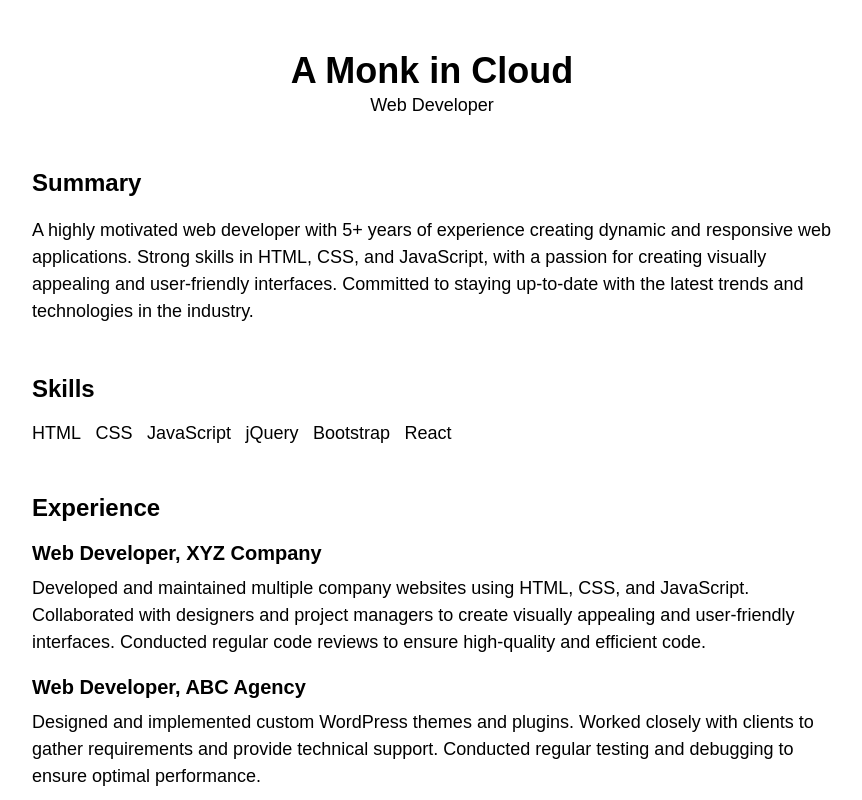
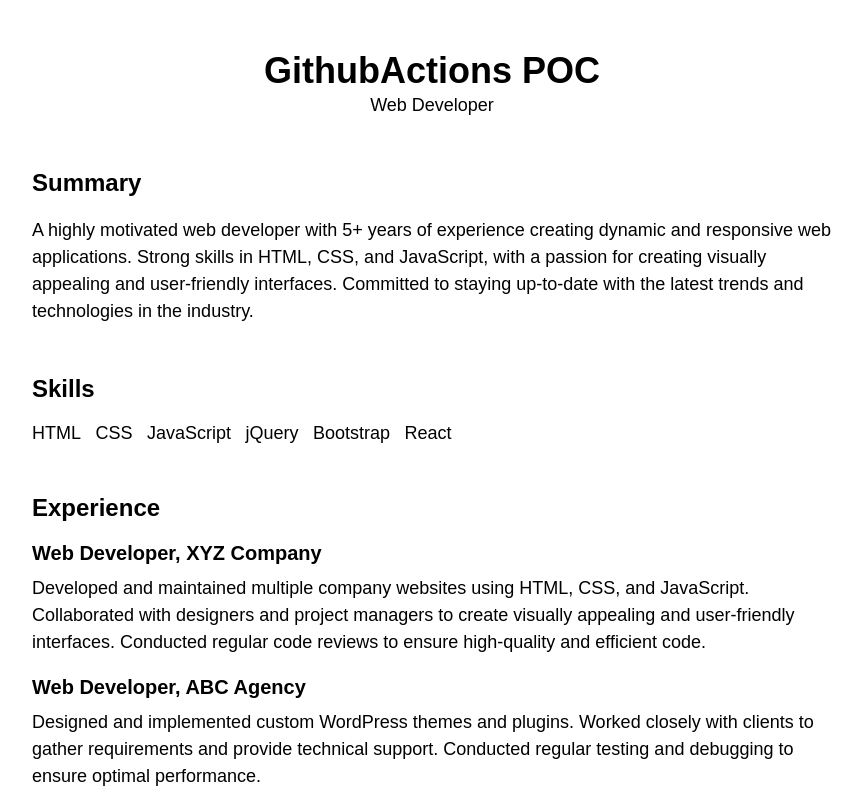
Before and after one commit to PADevOps1996/GithubPOC_Resume, a plain HTML site: page index.html in a window 1280 px wide. Shown: the top 800 px of the page, without its empty margins (208-1070 px from the left). Drawn offline with Linux system fonts and the light colour scheme.

Commit message:
Update index.html

```diff
--- a/index.html
+++ b/index.html
@@ -7,7 +7,7 @@
 <body>
 	<div class="container">
 		<header>
-			<h1>A Monk in Cloud</h1>
+			<h1>GithubActions POC</h1>
 			<p>Web Developer</p>
 		</header>
 		<section>
```
